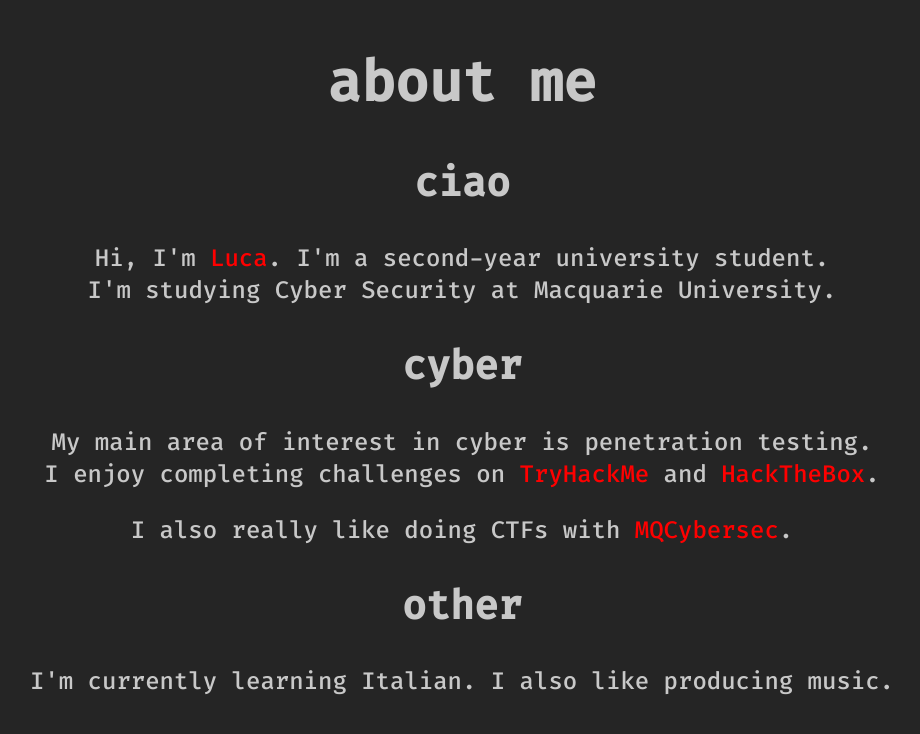
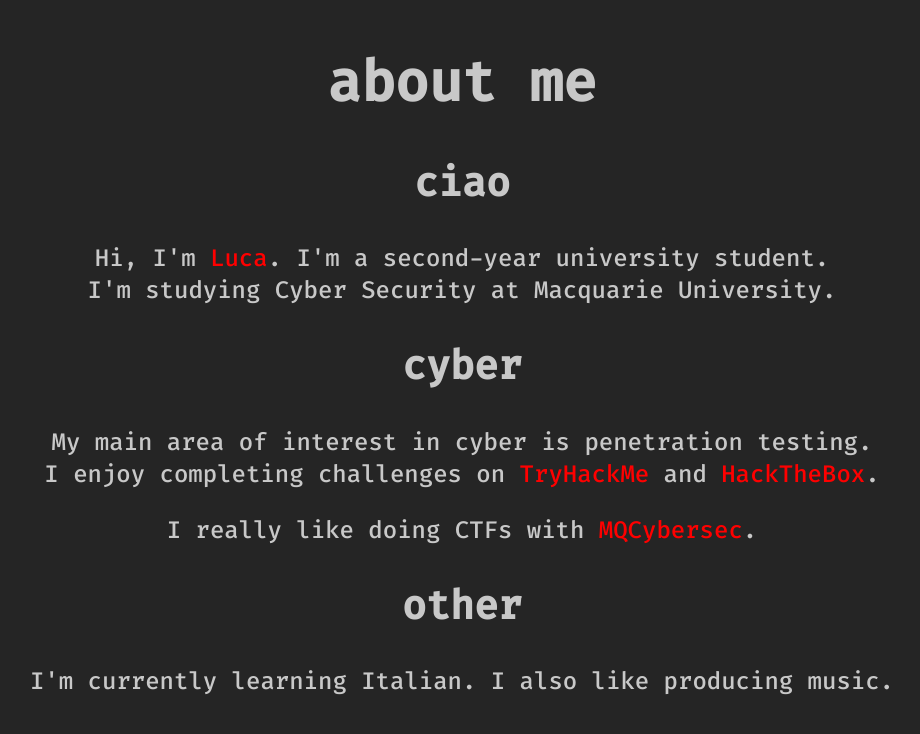
Before and after one commit to raffaele-99/raffaele-99.github.io, a plain HTML site: page index.html in a window 1280 px wide. Shown: the whole page, without its empty margins (178-1098 px from the left). Drawn offline with Linux system fonts and the light colour scheme.

Commit message:
Update index.html

```diff
--- a/index.html
+++ b/index.html
@@ -15,7 +15,7 @@
                      <a href="https://tryhackme.com/p/Luca.fuda">TryHackMe</a>
                      and
                      <a href="https://app.hackthebox.com/users/961580">HackTheBox</a>.</p>
-            <p>I also really like doing CTFs with <a href="https://ctftime.org/team/112620">MQCybersec</a>.</p>
+            <p>I really like doing CTFs with <a href="https://ctftime.org/team/112620">MQCybersec</a>.</p>
             <h2 class="h2">other</h2>
             <p>I'm currently learning Italian. I also like producing music.</p>
         </body>
```
